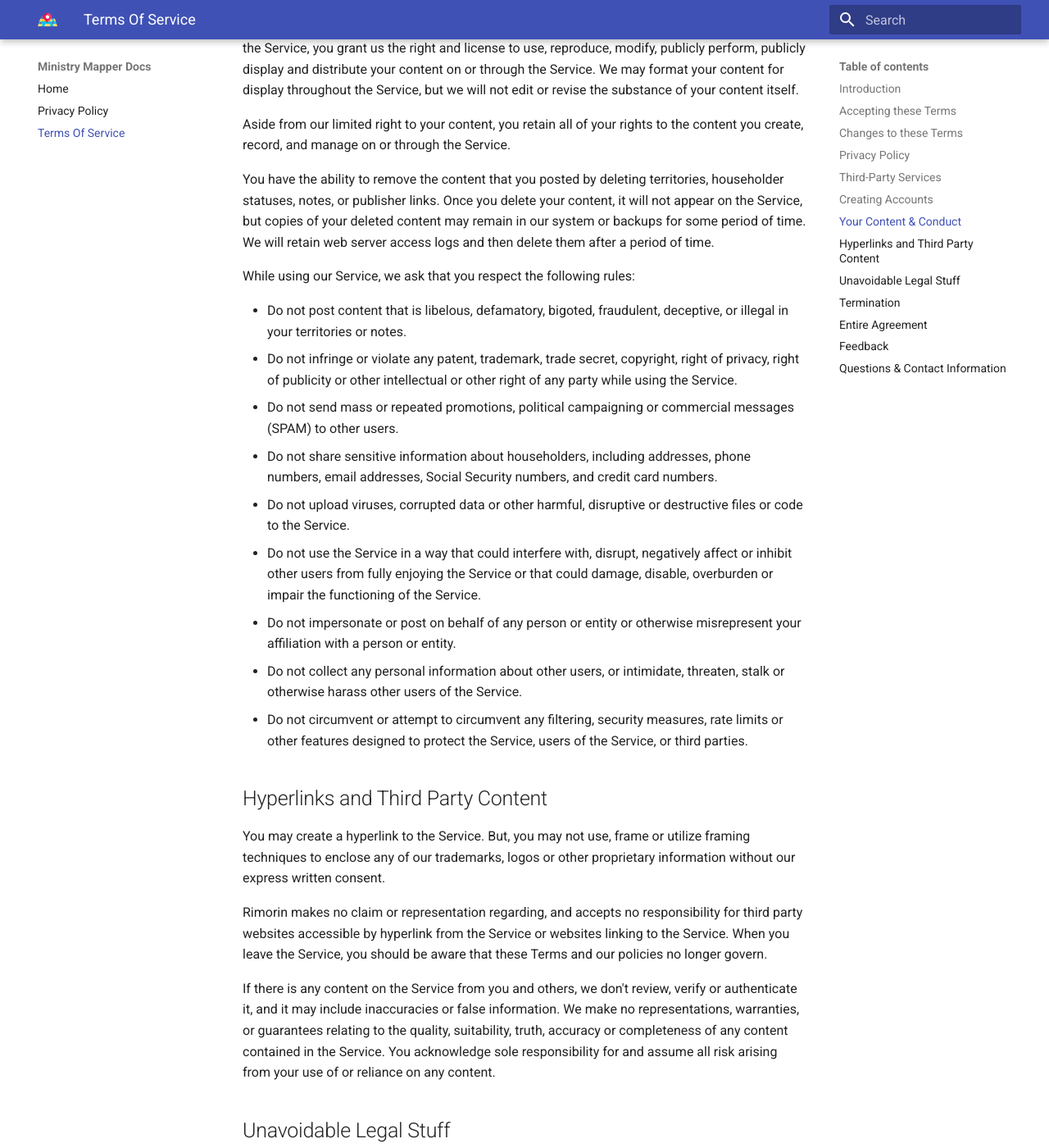
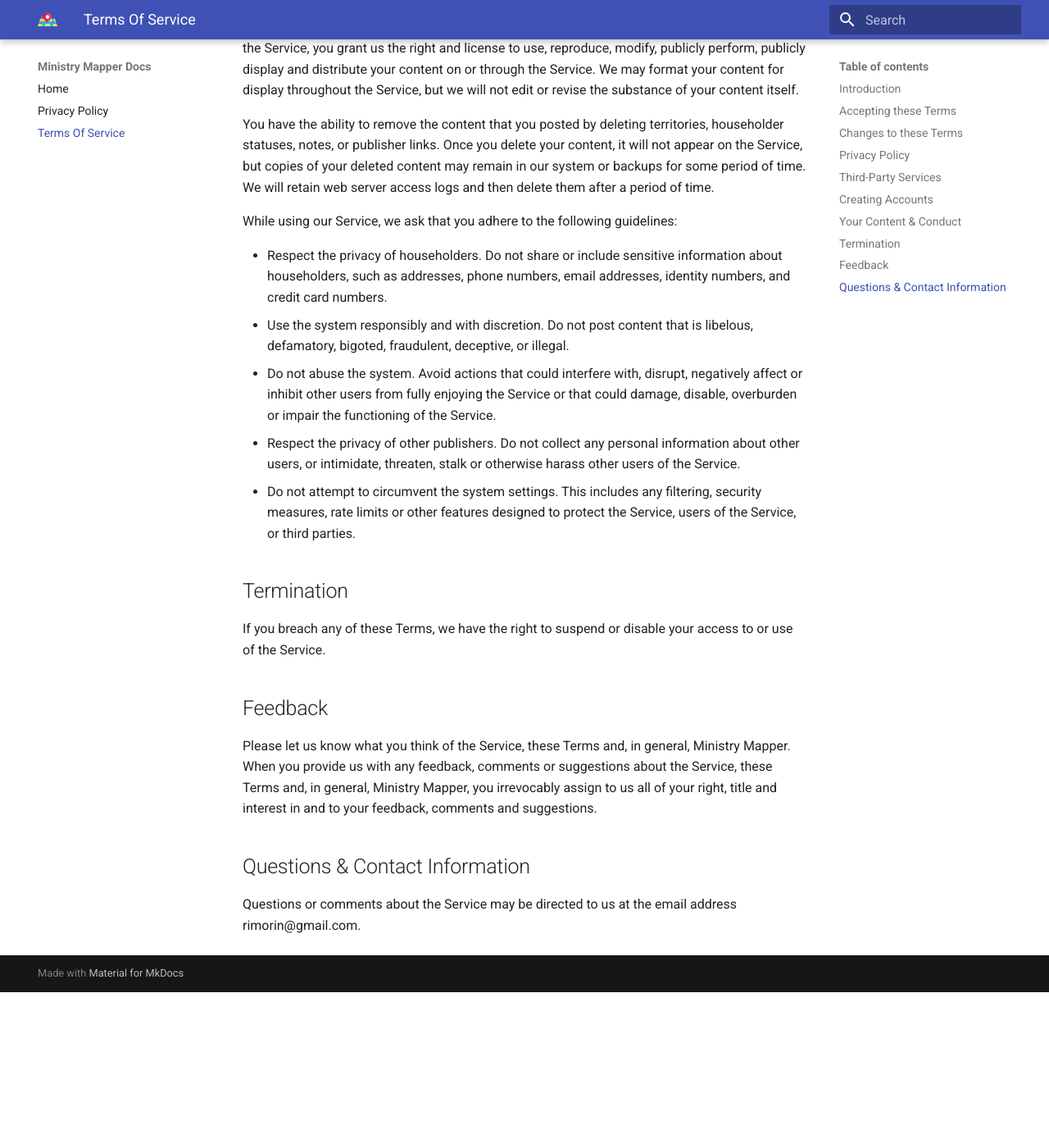
Before and after one commit to rimorin/ministry-mapper-doc, an MkDocs documentation site: the page built from docs/terms-of-service.md, in a window 1280 px wide and 1400 px high, scrolled down 1588 px. Shown: the whole window at 82% size. Built offline with MkDocs 1.6.1 and Material for MkDocs 9.7.7, drawn with Linux system fonts in a browser that asks for light colours; after the commit the page ends 2798 px from its top, so only the background shows below that; some of the changed text lies outside the part shown.

Commit message:
chore: Update terms of service guidelines and remove unnecessary sections

```diff
--- a/docs/terms-of-service.md
+++ b/docs/terms-of-service.md
@@ -31,41 +31,18 @@ Our Service allows you and other users to create territories, record householder
 
 When you create territories, record householder status and notes, or manage publisher links on the Service, you grant us the right and license to use, reproduce, modify, publicly perform, publicly display and distribute your content on or through the Service. We may format your content for display throughout the Service, but we will not edit or revise the substance of your content itself.
 
-Aside from our limited right to your content, you retain all of your rights to the content you create, record, and manage on or through the Service.
-
 You have the ability to remove the content that you posted by deleting territories, householder statuses, notes, or publisher links. Once you delete your content, it will not appear on the Service, but copies of your deleted content may remain in our system or backups for some period of time. We will retain web server access logs and then delete them after a period of time.
 
-While using our Service, we ask that you respect the following rules:
+While using our Service, we ask that you adhere to the following guidelines:
 
-- Do not post content that is libelous, defamatory, bigoted, fraudulent, deceptive, or illegal in your territories or notes.
-- Do not infringe or violate any patent, trademark, trade secret, copyright, right of privacy, right of publicity or other intellectual or other right of any party while using the Service.
-- Do not send mass or repeated promotions, political campaigning or commercial messages (SPAM) to other users.
-- Do not share sensitive information about householders, including addresses, phone numbers, email addresses, Social Security numbers, and credit card numbers.
-- Do not upload viruses, corrupted data or other harmful, disruptive or destructive files or code to the Service.
-- Do not use the Service in a way that could interfere with, disrupt, negatively affect or inhibit other users from fully enjoying the Service or that could damage, disable, overburden or impair the functioning of the Service.
-- Do not impersonate or post on behalf of any person or entity or otherwise misrepresent your affiliation with a person or entity.
-- Do not collect any personal information about other users, or intimidate, threaten, stalk or otherwise harass other users of the Service.
-- Do not circumvent or attempt to circumvent any filtering, security measures, rate limits or other features designed to protect the Service, users of the Service, or third parties.
-
-## Hyperlinks and Third Party Content
-You may create a hyperlink to the Service. But, you may not use, frame or utilize framing techniques to enclose any of our trademarks, logos or other proprietary information without our express written consent.
-
-Rimorin makes no claim or representation regarding, and accepts no responsibility for third party websites accessible by hyperlink from the Service or websites linking to the Service. When you leave the Service, you should be aware that these Terms and our policies no longer govern.
-
-If there is any content on the Service from you and others, we don't review, verify or authenticate it, and it may include inaccuracies or false information. We make no representations, warranties, or guarantees relating to the quality, suitability, truth, accuracy or completeness of any content contained in the Service. You acknowledge sole responsibility for and assume all risk arising from your use of or reliance on any content.
-
-## Unavoidable Legal Stuff
-THE SERVICE AND ANY OTHER SERVICE AND CONTENT INCLUDED ON OR OTHERWISE MADE AVAILABLE TO YOU THROUGH THE SERVICE ARE PROVIDED TO YOU ON AN AS IS OR AS AVAILABLE BASIS WITHOUT ANY REPRESENTATIONS OR WARRANTIES OF ANY KIND. WE DISCLAIM ANY AND ALL WARRANTIES AND REPRESENTATIONS (EXPRESS OR IMPLIED, ORAL OR WRITTEN) WITH RESPECT TO THE SERVICE AND CONTENT INCLUDED ON OR OTHERWISE MADE AVAILABLE TO YOU THROUGH THE SERVICE WHETHER ALLEGED TO ARISE BY OPERATION OF LAW, BY REASON OF CUSTOM OR USAGE IN THE TRADE, BY COURSE OF DEALING OR OTHERWISE.
-
-IN NO EVENT WILL Rimorin BE LIABLE TO YOU OR ANY THIRD PARTY FOR ANY SPECIAL, INDIRECT, INCIDENTAL, EXEMPLARY OR CONSEQUENTIAL DAMAGES OF ANY KIND ARISING OUT OF OR IN CONNECTION WITH THE SERVICE OR ANY OTHER SERVICE AND/OR CONTENT INCLUDED ON OR OTHERWISE MADE AVAILABLE TO YOU THROUGH THE SERVICE, REGARDLESS OF THE FORM OF ACTION, WHETHER IN CONTRACT, TORT, STRICT LIABILITY OR OTHERWISE, EVEN IF WE HAVE BEEN ADVISED OF THE POSSIBILITY OF SUCH DAMAGES OR ARE AWARE OF THE POSSIBILITY OF SUCH DAMAGES. OUR TOTAL LIABILITY FOR ALL CAUSES OF ACTION AND UNDER ALL THEORIES OF LIABILITY WILL BE LIMITED TO THE AMOUNT YOU PAID TO Rimorin. THIS SECTION WILL BE GIVEN FULL EFFECT EVEN IF ANY REMEDY SPECIFIED IN THIS AGREEMENT IS DEEMED TO HAVE FAILED OF ITS ESSENTIAL PURPOSE.
-
-You agree to defend, indemnify and hold us harmless from and against any and all costs, damages, liabilities, and expenses (including attorneys' fees, costs, penalties, interest and disbursements) we incur in relation to, arising from, or for the purpose of avoiding, any claim or demand from a third party relating to your use of the Service or the use of the Service by any person using your account, including any claim that your use of the Service violates any applicable law or regulation, or the rights of any third party, and/or your violation of these Terms.
+- Respect the privacy of householders. Do not share or include sensitive information about householders, such as addresses, phone numbers, email addresses, identity numbers, and credit card numbers.
+- Use the system responsibly and with discretion. Do not post content that is libelous, defamatory, bigoted, fraudulent, deceptive, or illegal.
+- Do not abuse the system. Avoid actions that could interfere with, disrupt, negatively affect or inhibit other users from fully enjoying the Service or that could damage, disable, overburden or impair the functioning of the Service.
+- Respect the privacy of other publishers. Do not collect any personal information about other users, or intimidate, threaten, stalk or otherwise harass other users of the Service.
+- Do not attempt to circumvent the system settings. This includes any filtering, security measures, rate limits or other features designed to protect the Service, users of the Service, or third parties.
 
 ## Termination
 If you breach any of these Terms, we have the right to suspend or disable your access to or use of the Service.
-
-## Entire Agreement
-These Terms constitute the entire agreement between you and Rimorin regarding the use of the Service, superseding any prior agreements between you and Rimorin relating to your use of the Service.
 
 ## Feedback
 Please let us know what you think of the Service, these Terms and, in general, Ministry Mapper. When you provide us with any feedback, comments or suggestions about the Service, these Terms and, in general, Ministry Mapper, you irrevocably assign to us all of your right, title and interest in and to your feedback, comments and suggestions.
```
